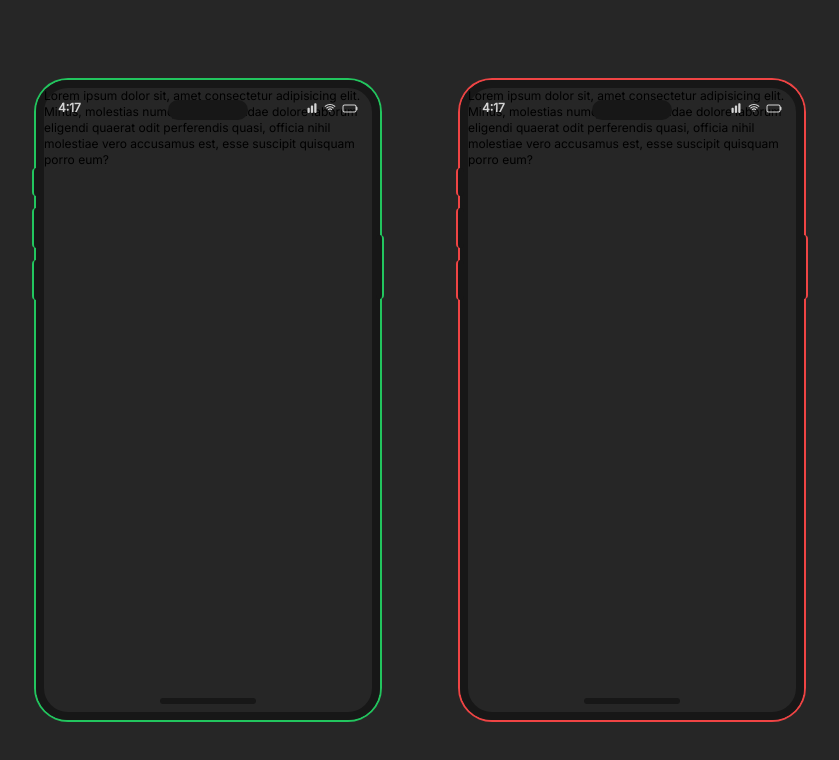
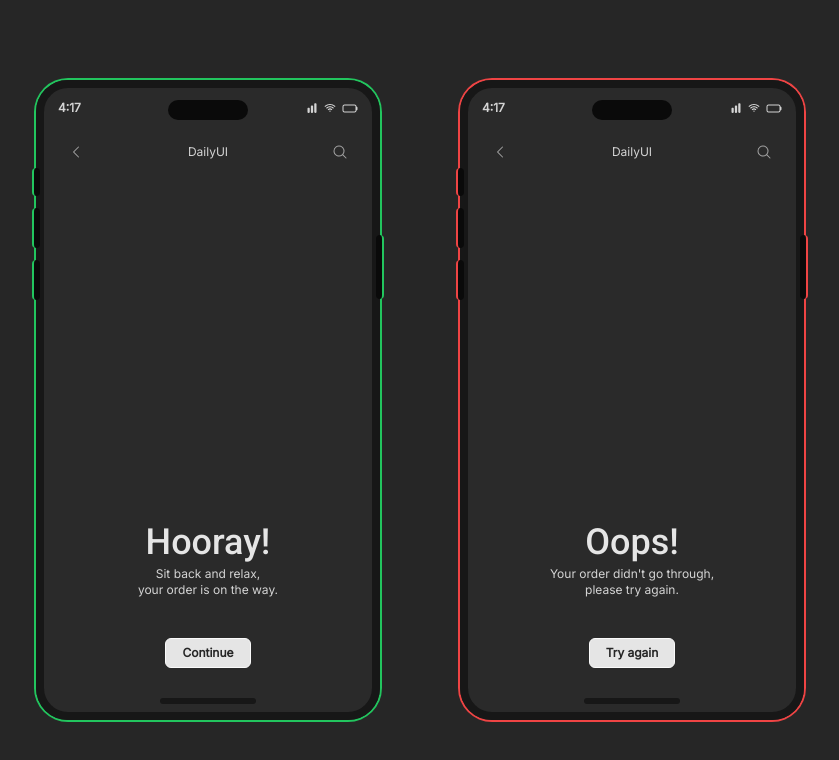
Before and after one commit to fwedwicc/FM-DailyUI, a React (Vite) app: page /day11 in a window 1280 px wide. Shown: the top 760 px of the page, without its empty margins (220-1059 px from the left). Built offline with nearby package versions, Linux system fonts and the light colour scheme; what @codaworks/react-glow would draw is missing.

Commit message:
Created dynamic content for both error and success screens in day11 challenge

```diff
--- a/src/pages/Day11.jsx
+++ b/src/pages/Day11.jsx
@@ -40,7 +40,7 @@ const Day11 = () => {
           <div className='absolute top-20 -left-3 flex flex-col gap-3'>
             {[0, 1, 2].map((index) => (
               <div
-                className={clsx('rounded-full w-2 bg-neutral-900 border-l-2', border, {
+                className={clsx('rounded-full w-2 bg-neutral-950 border-l-2', border, {
                   'h-7': index === 0,
                   'h-10': index !== 0,
                 })}
@@ -49,9 +49,9 @@ const Day11 = () => {
             ))}
           </div>
           {/* Power Button */}
-          <div className={clsx('absolute top-[9.2rem] border-r-2 -right-3 rounded-full h-16 w-2 bg-neutral-900', border)}></div>
+          <div className={clsx('absolute top-[9.2rem] border-r-2 -right-3 rounded-full h-16 w-2 bg-neutral-950', border)}></div>
           {/* Camera */}
-          <div className='absolute rounded-full h-5 w-20 top-3 left-1/2 transform -translate-x-1/2 bg-neutral-900'></div>
+          <div className='absolute rounded-full h-5 w-20 top-3 left-1/2 transform -translate-x-1/2 bg-neutral-950'></div>
           {/* Phone Header */}
           <div className='absolute w-full flex justify-between items-center pt-2.5 px-3.5'>
             <p className="leading-relaxed text-neutral-300 text-xs font-semibold">
@@ -69,15 +69,44 @@ const Day11 = () => {
               ))}
             </div>
           </div>
-          <div className='text-xs'>
-            {children}
-          </div>
+          {children}
           {/* Phone Navigation */}
           <div className='absolute rounded-full h-1.5 w-24 bottom-2 left-1/2 transform -translate-x-1/2 bg-neutral-900'></div>
         </div>
       </>
     );
   };
+
+  const Content = ({ label, message, button }) => {
+    return (
+      <div className='h-full pt-12 px-4 pb-11 bg-neutral-600/10 rounded-[1.5rem] flex flex-col justify-between'>
+        <div className='flex justify-between items-center'>
+          <button className='size-8 flex justify-center items-center hover:bg-neutral-700/70 rounded-md focus:ring-2 focus:ring-neutral-700 text-neutral-400 z-50 transition duration-300 ease-in-out'>
+            <svg xmlns="http://www.w3.org/2000/svg" viewBox="0 0 24 24" fill="currentColor" className="size-4">
+              <path fillRule="evenodd" d="M7.72 12.53a.75.75 0 0 1 0-1.06l7.5-7.5a.75.75 0 1 1 1.06 1.06L9.31 12l6.97 6.97a.75.75 0 1 1-1.06 1.06l-7.5-7.5Z" clipRule="evenodd" />
+            </svg>
+          </button>
+          <span className='text-xs text-center text-neutral-300'>DailyUI</span>
+          <button className='size-8 flex justify-center items-center hover:bg-neutral-700/70 rounded-md focus:ring-2 focus:ring-neutral-700 text-neutral-400 z-50 transition duration-300 ease-in-out'>
+            <svg xmlns="http://www.w3.org/2000/svg" viewBox="0 0 24 24" fill="currentColor" className="size-4">
+              <path fillRule="evenodd" d="M10.5 3.75a6.75 6.75 0 1 0 0 13.5 6.75 6.75 0 0 0 0-13.5ZM2.25 10.5a8.25 8.25 0 1 1 14.59 5.28l4.69 4.69a.75.75 0 1 1-1.06 1.06l-4.69-4.69A8.25 8.25 0 0 1 2.25 10.5Z" clipRule="evenodd" />
+            </svg>
+          </button>
+        </div>
+        <div className='flex flex-col items-center justify-center gap-10'>
+          <div className='space-y-1'>
+            <h1 className="font-medium text-neutral-200 text-2xl md:text-4xl text-center">
+              {label}
+            </h1>
+            <p className='text-xs text-center text-neutral-300' dangerouslySetInnerHTML={{ __html: message }}></p>
+          </div>
+          <button className='text-neutral-800 text-xs bg-neutral-200 hover:bg-neutral-300 border-neutral-50 focus:ring-neutral-200/60 inline-block shrink-0 px-4 py-1.5 transition duration-300 ease-in-out border font-semibold rounded-md focus:outline-none focus:ring-2 active:scale-95'>
+            {button}
+          </button>
+        </div>
+      </div>
+    )
+  }
 
   return (
     <motion.div
@@ -90,11 +119,21 @@ const Day11 = () => {
         <div className='flex items-center justify-center md:flex-nowrap flex-wrap gap-12 lg:gap-20'>
           {/* Success */}
           <PhoneMockup color='green'>
-            <p>Lorem ipsum dolor sit, amet consectetur adipisicing elit. Minus, molestias numquam recusandae dolore laborum eligendi quaerat odit perferendis quasi, officia nihil molestiae vero accusamus est, esse suscipit quisquam porro eum?</p>
+            {/* Content */}
+            <Content
+              label='Hooray!'
+              message='Sit back and relax, <br /> your order is on the way.'
+              button='Continue'
+            />
           </PhoneMockup>
           {/* Error */}
           <PhoneMockup color='red'>
-            <p>Lorem ipsum dolor sit, amet consectetur adipisicing elit. Minus, molestias numquam recusandae dolore laborum eligendi quaerat odit perferendis quasi, officia nihil molestiae vero accusamus est, esse suscipit quisquam porro eum?</p>
+            {/* Content */}
+            <Content
+              label='Oops!'
+              message="Your order didn't go through, <br /> please try again."
+              button='Try again'
+            />
           </PhoneMockup>
         </div>
       </section>
```
